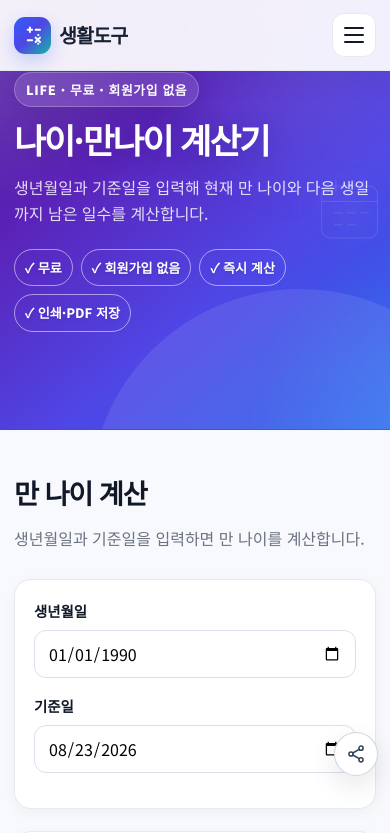
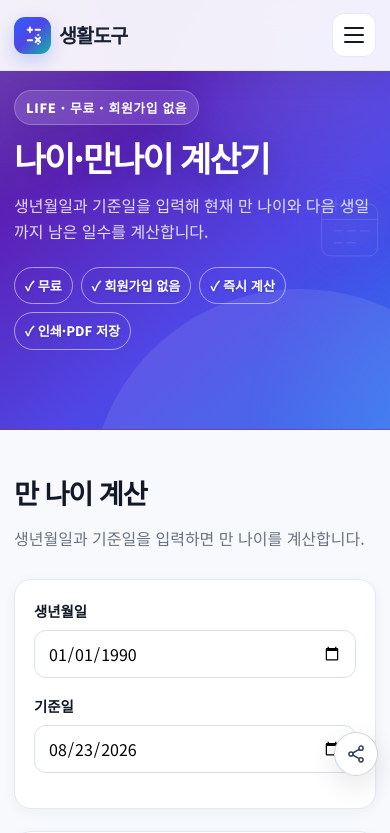
Before and after one commit to license-book/life-tools, a Next.js app: page /tools/age-calculator in a window 390 px wide. Shown: the top 833 px of the page. Built offline with nearby package versions, Linux system fonts and the light colour scheme.

Commit message:
Add more space above tool hero eyebrow

```diff
--- a/app/tool-hero-gradient.css
+++ b/app/tool-hero-gradient.css
@@ -2,7 +2,7 @@
   position: relative;
   isolation: isolate;
   overflow: hidden;
-  padding: 92px 0 58px;
+  padding: 112px 0 58px;
   background: linear-gradient(118deg, #4c1d95 0%, #5b21b6 24%, #4f46e5 58%, #2563eb 100%);
   border-bottom: 1px solid rgba(255,255,255,.14);
 }
@@ -110,7 +110,7 @@
 
 @media (max-width: 820px) {
   .tool-hero {
-    padding: 80px 0 46px;
+    padding: 98px 0 46px;
     background: linear-gradient(140deg, #4c1d95 0%, #5b21b6 30%, #4f46e5 63%, #2563eb 100%);
   }
   .tool-hero-icon { right:-24px; width:145px; height:145px; opacity:.38; }
@@ -118,7 +118,7 @@
 
 @media (max-width: 560px) {
   .tool-hero {
-    padding: 72px 0 38px;
+    padding: 90px 0 38px;
   }
   .tool-hero .eyebrow {
     margin-bottom: 15px;
```
